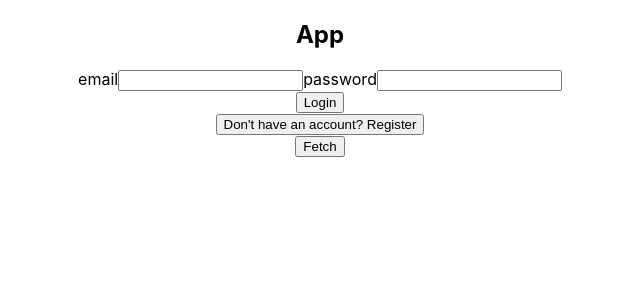
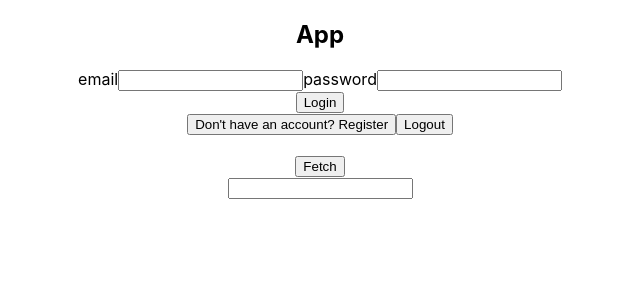
Before and after one commit to SamRobinson-2511/client-AIC, a React (Create React App) app: page / in a window 1280 px wide. Shown: the top 300 px of the page, without its empty margins (320-960 px from the left). Built offline with nearby package versions, Linux system fonts and the light colour scheme; the HTML template or start-up script is replaced by a standard one.

Commit message:
little has changed on the front-end

```diff
--- a/public/index.html
+++ b/public/index.html
@@ -24,7 +24,7 @@
       work correctly both with client-side routing and a non-root public URL.
       Learn how to configure a non-root public URL by running `npm run build`.
     -->
-    <title>React App</title>
+    <title>NowMuseuMe</title>
   </head>
   <body>
     <noscript>You need to enable JavaScript to run this app.</noscript>
--- a/src/App.js
+++ b/src/App.js
@@ -1,4 +1,5 @@
 import React, { useState, useEffect } from 'react'
+import ArtCard from './ArtCard'
 import './App.css';
 import Login from './Login'
 
@@ -10,17 +11,31 @@ function App() {
     fetch(baseUrl + 'fetch_arts')
     .then(r=>r.json())
     .then(art => setArt(art.data))
-
+    console.log(art)
   }
 
 
-
+  const handleSearch = () => {
+    fetch(baseUrl + 'search_arts', {
+      method: 'POST',
+      headers: {
+        'content-type': 'application/json',
+        accept: 'application/json'
+      },
+      body: JSON.stringify({ search: ""})
+    })
+    .then(r => r.json())
+    .then(console.log)
+  }
 
   return (
     <div className="App">
       <h2>App</h2>
       <Login/>
-      <button onClick={apiFetch} > Fetch </button>
+      <br/>
+      <button onClick={apiFetch}> Fetch </button>
+      <br/>
+      <input type='text' id='search' onChange={handleSearch}/>
     </div>
   );
 }
--- /dev/null
+++ b/src/ArtCard.js
@@ -0,0 +1,16 @@
+function ArtCard(){
+    return(
+        <>
+        <div className="art-card">
+            <div className="art-title">
+                <p className='artist'>
+
+                </p>
+
+            </div>
+        </div>
+        </>
+    )
+}
+
+export default ArtCard
--- a/src/Login.js
+++ b/src/Login.js
@@ -3,6 +3,7 @@ import { useNavigate } from 'react-router-dom'
 
 const baseUrl = 'http://localhost:3000/'
 const loginUrl = baseUrl + 'login'
+const logoutUrl = baseUrl + 'logout'
 
 function Login(props){
     const emailRef = useRef()
@@ -38,6 +39,15 @@ function Login(props){
         })
         }
 
+    const handleLogout = () => {
+        fetch( logoutUrl, {
+            headers: {}
+        })
+        localStorage.removeItem('token')
+        setViewer({email: '', password:''})
+        console.log(localStorage.vid)
+        }
+
       return (
         <div className='auth-form-container'>
                 <form class-name='login-form' onSubmit={handleLogin} className='login-form'>
@@ -54,6 +64,7 @@ function Login(props){
 
                 </form>
                 <button onClick={()=> props.onFormSwitch('register')}>Don't have an account? Register</button>
+                <button onClick={handleLogout}>Logout</button>
             </div>
     )
 }
```
Also changed, not shown: 1 other file (tests, documents, lock files or other folders).
